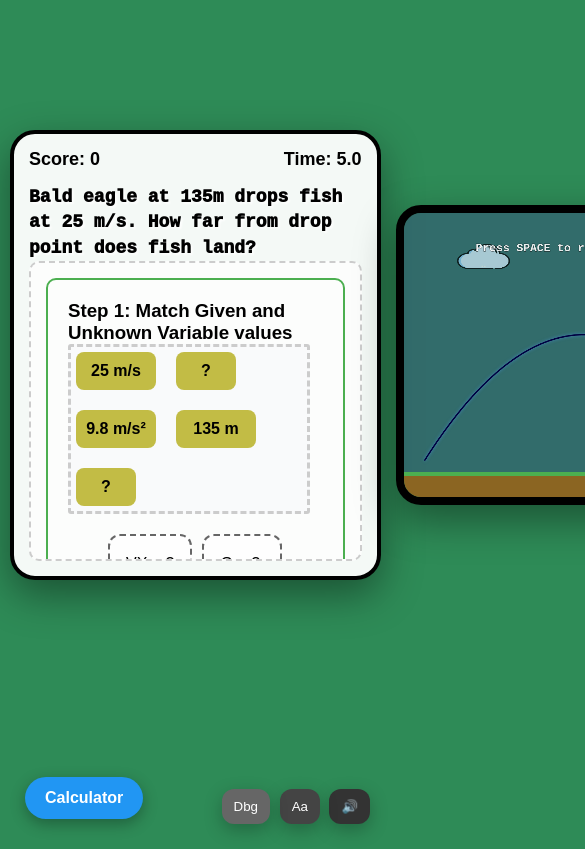
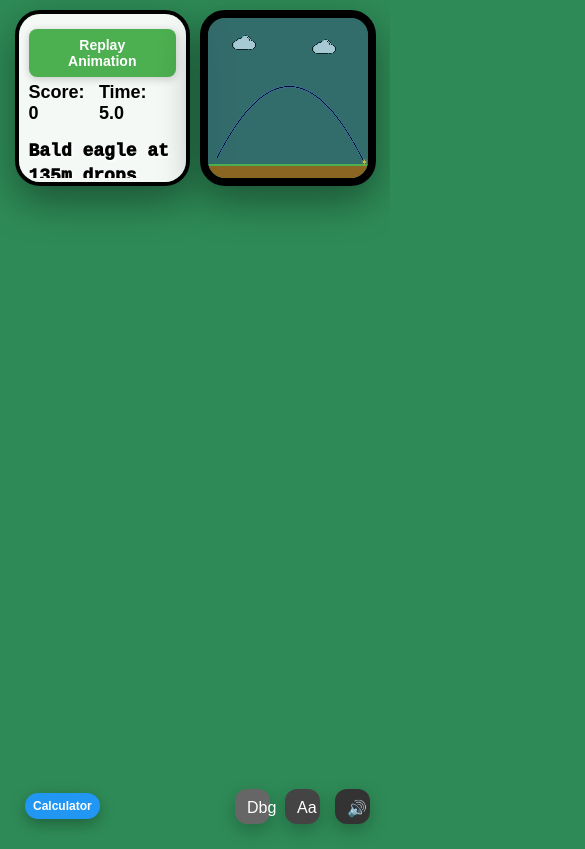
Before and after one commit to KeironRoberts/myphy64life, a website: page game/game.html in a window 390 px wide. Shown: the top 849 px of the page, 585 px wide, since content can reach past the window. Drawn offline with Linux system fonts and the light colour scheme; no server answers.

Commit message:
Implement mobile responsive game layout: horizontal layout for animation and problem solver on mobile, add replay button

```diff
--- a/game/animations.js
+++ b/game/animations.js
@@ -79,8 +79,8 @@ function drawBackground(ctx, groundY, logicalWidth, logicalHeight, clouds) {
   }
   ctx.restore();
 
-  // Press SPACE text when animation stopped
-  if (!isAnimating && gameReady) {
+  // Press SPACE text when animation stopped (desktop only)
+  if (!isAnimating && gameReady && window.innerWidth > 768) {
     ctx.save();
     ctx.font = 'bold 32px Courier New, monospace';
     ctx.fillStyle = 'rgba(255, 255, 255, 0.9)';
@@ -192,6 +192,13 @@ document.addEventListener('keyup', (e) => {
   }
 });
 
+// Mobile replay button event listener
+window.addEventListener('replayAnimation', () => {
+  if (!isAnimating && gameReady) {
+    startAnimation();
+  }
+});
+
 // Typewriter effect (unused but kept for styling)
 function domTypeWriter(element, text, speed = 10, i = 0) {
   if (i === 0) element.innerHTML = '';
--- a/game/gameStyle.css
+++ b/game/gameStyle.css
@@ -66,17 +66,25 @@ body {
 
 @media (max-width: 768px) {
   #gameContainer {
-    gap: 15px;
+    flex-direction: row;
+    gap: 10px;
     margin: 5px auto;
+    height: auto;
+    max-width: 100vw;
+    padding: 5px;
   }
 
   #problem-container {
-    width: 95vw !important;
-    height: auto !important;
+    width: 45vw !important;
+    height: 45vw !important;
     aspect-ratio: 1.25;
+    flex-shrink: 0;
   }
 
-
+  #gameCanvas {
+    border-width: 4px;
+    border-radius: 15px;
+  }
 
   #stepsContainer {
     max-height: 300px !important;
@@ -188,6 +196,38 @@ body {
   font-weight: bold;
 }
 
+/* Mobile replay button */
+.mobile-replay-btn {
+  display: none;
+  padding: 8px 16px;
+  background: #4caf50;
+  color: white;
+  border: none;
+  border-radius: 8px;
+  cursor: pointer;
+  font-size: 14px;
+  font-weight: bold;
+  margin: 5px 0;
+  width: 100%;
+  box-shadow: 0 2px 8px rgba(0, 0, 0, 0.2);
+  transition: background 0.2s;
+}
+
+.mobile-replay-btn:hover {
+  background: #45a049;
+}
+
+.mobile-replay-btn:active {
+  background: #3d8b40;
+}
+
+/* Show replay button on mobile only */
+@media (max-width: 768px) {
+  .mobile-replay-btn {
+    display: block;
+  }
+}
+
 /* Hidden helpers */
 .hidden {
   display: none !important;
--- a/game/problemSolver.css
+++ b/game/problemSolver.css
@@ -237,9 +237,33 @@
 
 @media (max-width: 768px) {
   #solverPanel {
-    width: 95vw !important;
-    max-height: 500px !important;
-    padding: 15px !important;
+    width: 45vw !important;
+    height: 45vw !important;
+    max-height: none !important;
+    padding: 10px !important;
+    flex-shrink: 0;
+  }
+
+  #solverPanel h3 {
+    font-size: 14px;
+    margin: 8px 0 5px 0;
+  }
+
+  #panelContent {
+    font-size: 13px;
+    overflow-y: auto;
+    max-height: calc(45vw - 80px);
+  }
+
+  .ps-fab-btn {
+    width: 35px !important;
+    height: 35px !important;
+    font-size: 16px !important;
+  }
+
+  #calcToggle {
+    padding: 6px 8px !important;
+    font-size: 12px !important;
   }
 }
 /* Calculator styles (moved from gameStyle.css) */
--- a/game/problemSolver.js
+++ b/game/problemSolver.js
@@ -167,6 +167,18 @@ export class ProblemSolver {
     calcButton.classList.add('calc-toggle');
     calcButton.onclick = () => this.toggleCalculator();
     this.leftPanel.appendChild(calcButton);
+
+    // Mobile replay button - shown on small screens instead of canvas text
+    const replayBtn = document.createElement('button');
+    replayBtn.id = 'replayAnimationBtn';
+    replayBtn.textContent = 'Replay Animation';
+    replayBtn.setAttribute('aria-label', 'Replay animation');
+    replayBtn.className = 'mobile-replay-btn';
+    replayBtn.onclick = () => {
+      // Trigger animation replay via window event - animations.js listens for this
+      window.dispatchEvent(new Event('replayAnimation'));
+    };
+    this.leftPanel.appendChild(replayBtn);
 
     const contentArea = document.createElement('div');
     contentArea.id = 'panelContent';
```
